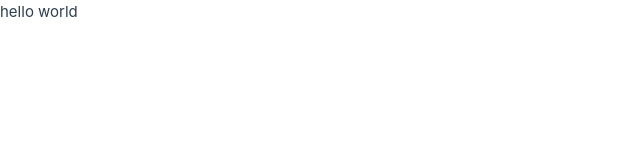
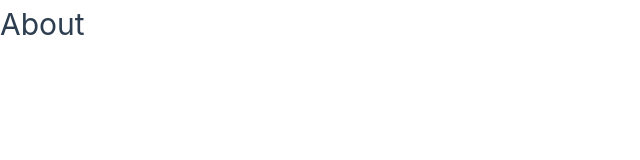
Before and after one commit to Suyono-Sukorame/learn-vue-router, a Vue app: page / in a window 1280 px wide. Shown: the top 160 px of the page, without its empty margins (0-640 px from the left). Built offline with nearby package versions, Linux system fonts and the light colour scheme.

Commit message:
install vue router dan apa kegunaannya

```diff
--- a/package.json
+++ b/package.json
@@ -9,7 +9,8 @@
     "preview": "vite preview"
   },
   "dependencies": {
-    "vue": "^3.3.11"
+    "vue": "^3.3.11",
+    "vue-router": "^4.2.5"
   },
   "devDependencies": {
     "@vitejs/plugin-vue": "^4.5.2",
--- a/src/App.vue
+++ b/src/App.vue
@@ -1,5 +1,8 @@
-<script setup></script>
+<script setup>
+import Home from "./views/Home.vue";
+import About from "./views/About.vue";
+</script>
 
 <template>
-  <main>hello world</main>
+  <About />
 </template>
--- /dev/null
+++ b/src/views/About.vue
@@ -0,0 +1,5 @@
+<template>
+  <div>
+    <h1>About</h1>
+  </div>
+</template>
--- /dev/null
+++ b/src/views/Home.vue
@@ -0,0 +1,5 @@
+<template>
+  <div>
+    <h1>Home</h1>
+  </div>
+</template>
```
Also changed, not shown: 1 other file (tests, documents, lock files or other folders).
